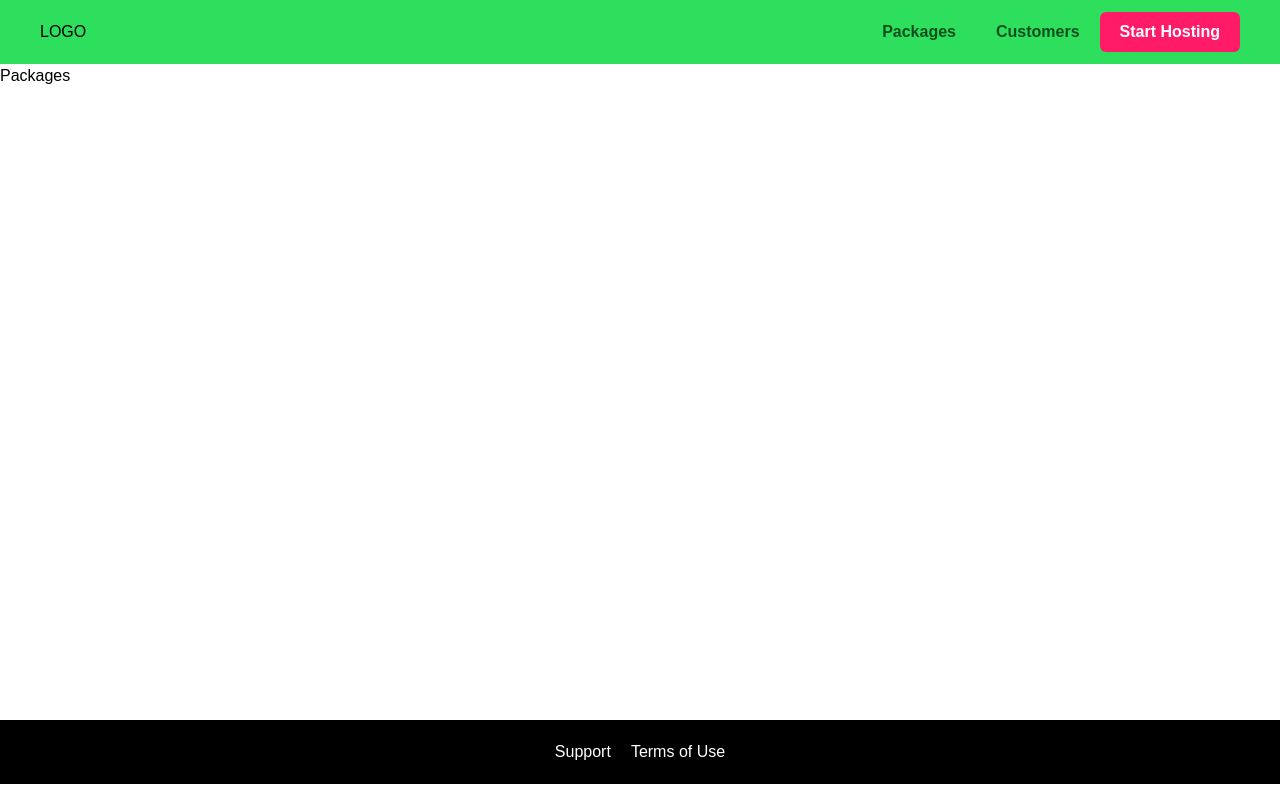
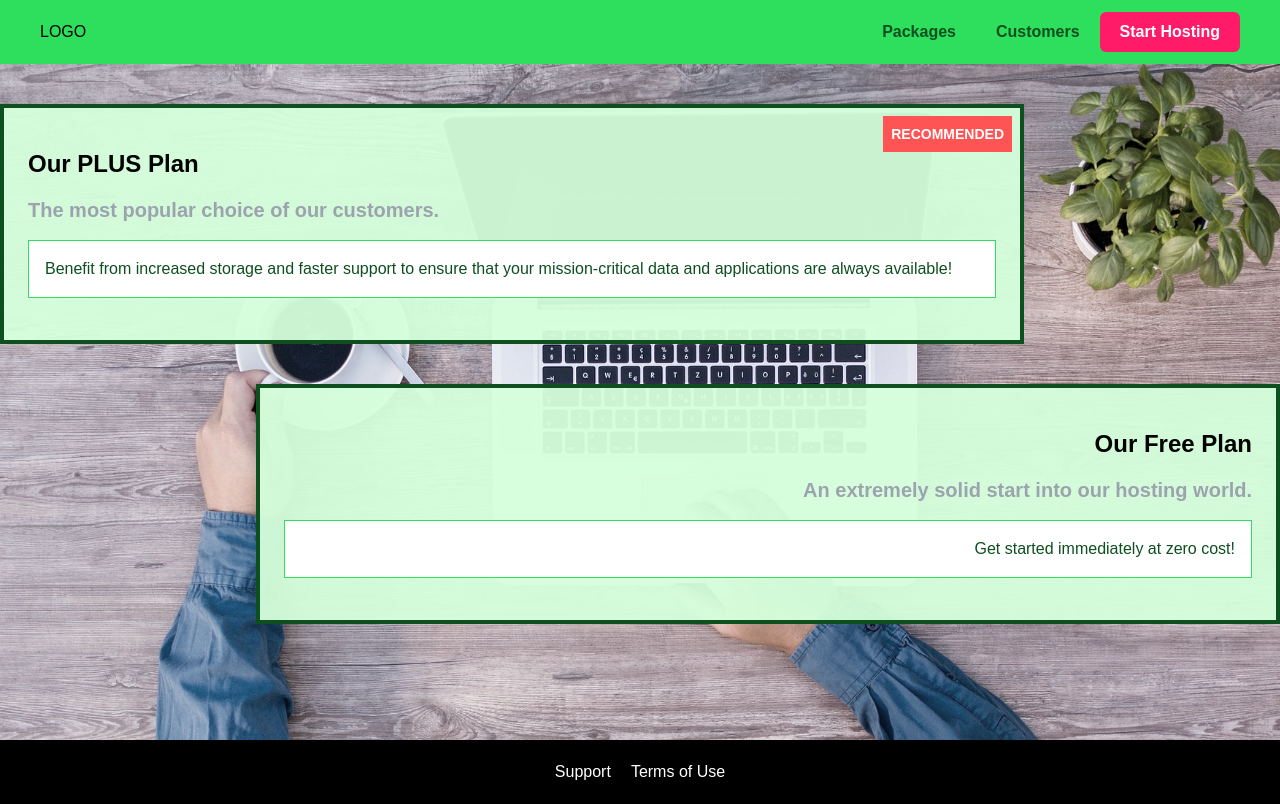
Before and after one commit to evtimlyonov/demo-tailwind-typescript, a React (Create React App) app: page /packages in a window 1280 px wide. Built offline with nearby package versions, Linux system fonts and the light colour scheme.

Commit message:
Adding packages

```diff
--- a/src/components/Footer/Footer.style.css
+++ b/src/components/Footer/Footer.style.css
@@ -1,5 +1,5 @@
 .footer {
-  @apply flex justify-center p-5 mt-10 text-white bg-black;
+  @apply flex justify-center p-5 mt-5 text-white bg-black;
 }
 
 .footer ul {
--- /dev/null
+++ b/src/components/Package/Package.tsx
@@ -0,0 +1,21 @@
+export const Package = () => {
+  return (
+    <section className='relative mt-10 border-4 border-packageDarkGreen bg-packageBg hover:border-hostingButton w-[80%] h-60'>
+      <div className='p-6'>
+        <a href='/'>
+          <h1 className='my-4 text-2xl font-bold'>Our PLUS Plan</h1>
+          <h2 className='absolute top-0 right-0 p-2 m-2 text-sm font-bold text-white bg-badge'>
+            RECOMMENDED
+          </h2>
+          <h2 className='my-4 text-xl font-bold text-gray-400'>
+            The most popular choice of our customers.
+          </h2>
+          <p className='p-4 bg-white border text-navColor border-green'>
+            Benefit from increased storage and faster support to ensure that
+            your mission-critical data and applications are always available!
+          </p>
+        </a>
+      </div>
+    </section>
+  );
+};
--- /dev/null
+++ b/src/components/Package/Package2.tsx
@@ -0,0 +1,17 @@
+export const Package2 = () => {
+  return (
+    <section className='relative float-right text-right mt-10 border-4 border-packageDarkGreen bg-packageBg hover:border-hostingButton w-[80%] h-60'>
+      <div className='p-6'>
+        <a href='/'>
+          <h1 className='my-4 text-2xl font-bold'>Our Free Plan</h1>
+          <h2 className='my-4 text-xl font-bold text-gray-400'>
+            An extremely solid start into our hosting world.
+          </h2>
+          <p className='p-4 bg-white border text-navColor border-green'>
+            Get started immediately at zero cost!
+          </p>
+        </a>
+      </div>
+    </section>
+  );
+};
--- a/src/pages/Packages.tsx
+++ b/src/pages/Packages.tsx
@@ -1,7 +1,14 @@
+import { Package } from '../components/Package/Package';
+import { Package2 } from '../components/Package/Package2';
+
 export const Packages = () => {
   return (
     <>
-      <h1>Packages</h1>
+      <div
+        className='fixed -mt-20 w-screen h-screen -z-50 grayscale-[40%] bg-no-repeat bg-cover'
+        style={{ backgroundImage: 'url(./images/plans-background.jpg)' }}></div>
+      <Package />
+      <Package2 />
     </>
   );
 };
--- a/tailwind.config.js
+++ b/tailwind.config.js
@@ -11,6 +11,9 @@ module.exports = {
         recPlan: '#19b84c',
         recPlanPrice: '#0e4f1f',
         featuresBg: '#ff1b68',
+        packageBg: 'rgba(213, 255, 220, 0.95)',
+        packageDarkGreen: '#0e4f1f',
+        badge: '#ff5454',
       },
       fontFamily: {
         sans: ['Montserrat', 'sans-serif'],
```
